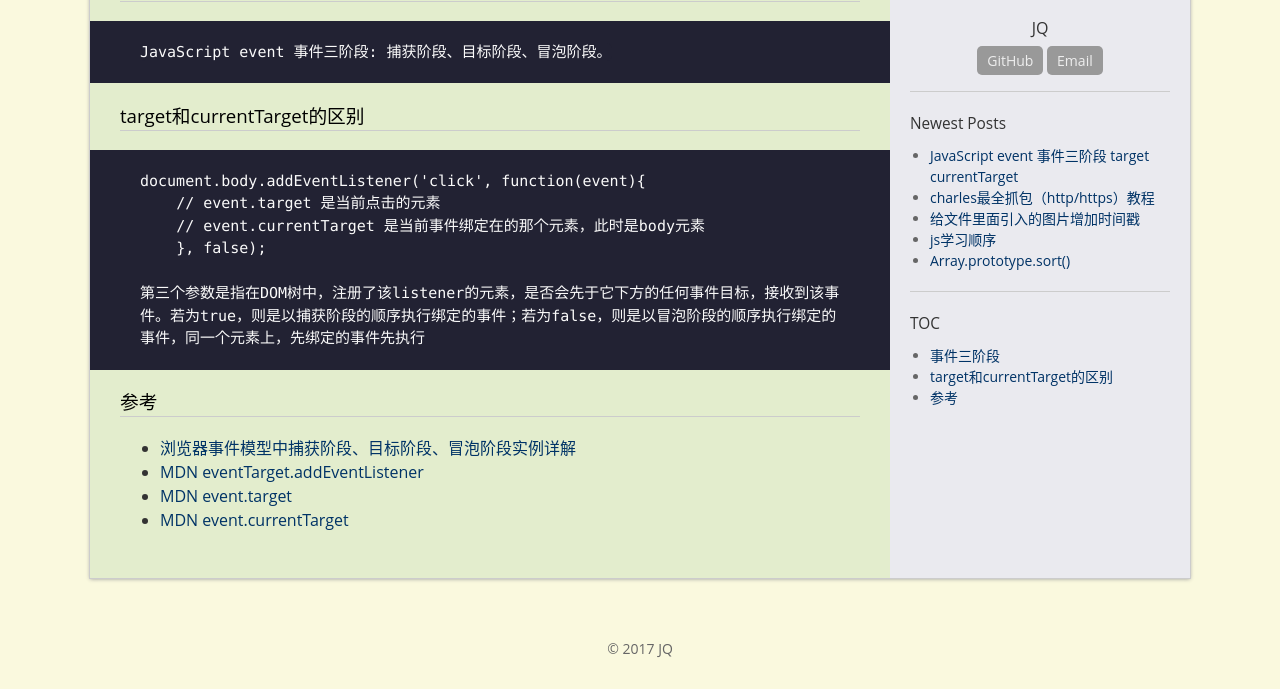
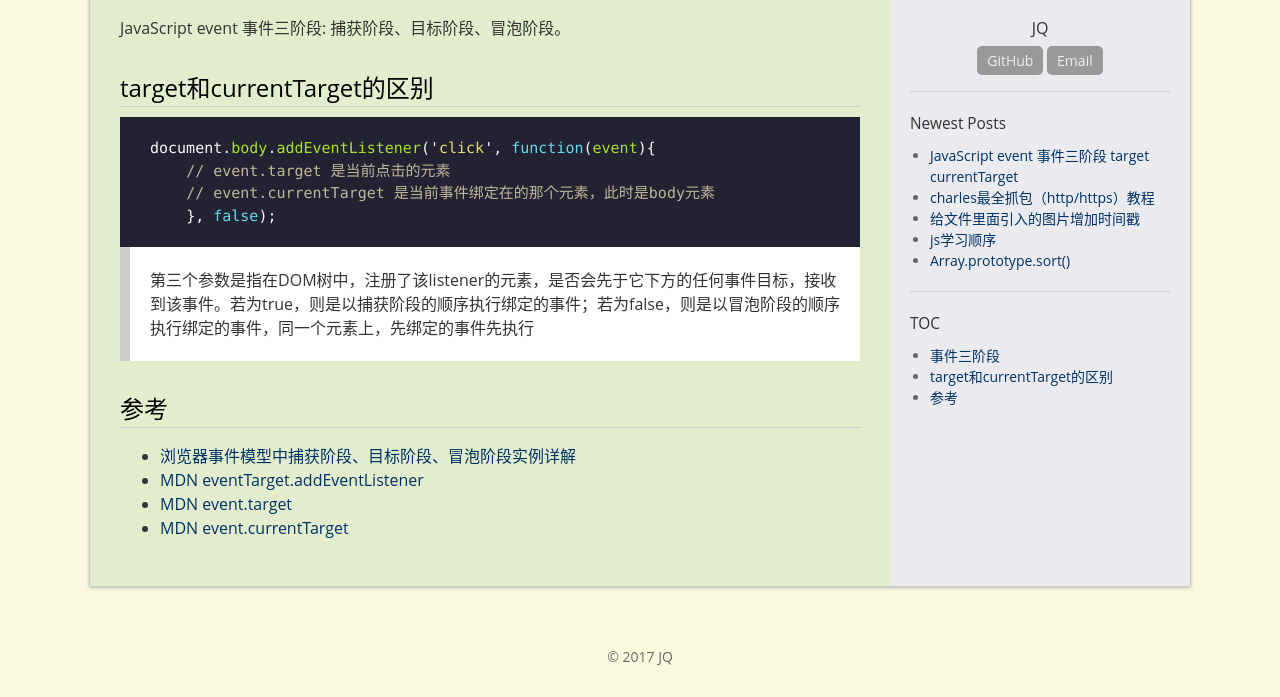
Before and after one commit to jqroom/jqroom.com, a Jekyll site: the page built from docs/_posts/2018-02-27-techstack-js-event.md, in a window 1280 px wide, cut to the strip 261-958 px from the top of the page. Built offline with Jekyll 4.4.1, drawn with Linux system fonts in a browser that asks for light colours.

Commit message:
调整样式

````diff
--- a/docs/_posts/2018-02-27-techstack-js-event.md
+++ b/docs/_posts/2018-02-27-techstack-js-event.md
@@ -1,23 +1,28 @@
 ---
 layout: post
-title: "JavaScript event 事件三阶段 target currentTarget"
+title: JavaScript event 事件三阶段 target currentTarget
 date: '2018-02-27 11:19'
 categories: techstack
 permalink: /techstack/js/20180227/event
 ---
 
-### 事件三阶段
-    JavaScript event 事件三阶段: 捕获阶段、目标阶段、冒泡阶段。
+# 事件三阶段
 
-### target和currentTarget的区别
-    document.body.addEventListener('click', function(event){
-        // event.target 是当前点击的元素
-        // event.currentTarget 是当前事件绑定在的那个元素，此时是body元素
-        }, false);
+JavaScript event 事件三阶段: 捕获阶段、目标阶段、冒泡阶段。
 
-    第三个参数是指在DOM树中，注册了该listener的元素，是否会先于它下方的任何事件目标，接收到该事件。若为true，则是以捕获阶段的顺序执行绑定的事件；若为false，则是以冒泡阶段的顺序执行绑定的事件，同一个元素上，先绑定的事件先执行
+# target和currentTarget的区别
 
-### 参考
+```javascript
+document.body.addEventListener('click', function(event){
+    // event.target 是当前点击的元素
+    // event.currentTarget 是当前事件绑定在的那个元素，此时是body元素
+    }, false);
+```
+
+> 第三个参数是指在DOM树中，注册了该listener的元素，是否会先于它下方的任何事件目标，接收到该事件。若为true，则是以捕获阶段的顺序执行绑定的事件；若为false，则是以冒泡阶段的顺序执行绑定的事件，同一个元素上，先绑定的事件先执行
+
+# 参考
+
 - [浏览器事件模型中捕获阶段、目标阶段、冒泡阶段实例详解](https://segmentfault.com/a/1190000003482372)
 - [MDN eventTarget.addEventListener](https://developer.mozilla.org/zh-CN/docs/Web/API/EventTarget/addEventListener)
 - [MDN event.target](https://developer.mozilla.org/zh-CN/docs/Web/API/Event/target)
--- a/docs/_sass/_base.scss
+++ b/docs/_sass/_base.scss
@@ -30,7 +30,7 @@ code {
 }
 pre {
 	overflow-x: auto;
-	padding: 20px 50px;
+	padding: 20px 30px;
 }
 pre, pre code {
 	color: #fafafa;
--- a/docs/_sass/_post.scss
+++ b/docs/_sass/_post.scss
@@ -1,10 +1,12 @@
 .post {
     .post-header {
+        position: relative;
     	margin: 0 100px;
     	padding: 20px;
         .post-title {
         	font-size:28px;
         	font-weight: normal;
+            text-align: center;
         	margin: 0 -100px;
         	@include media-query($on-palm) {
         		font-size: 34px;
@@ -14,6 +16,8 @@
         	color:#999;
         	font-size:$small-font-size;
         	margin: 0 -100px;
+            position: absolute;
+            right: 0;
         }
         @include media-query($on-palm) {
     		text-align:center;
@@ -38,7 +42,7 @@
         }
 
         pre {
-        	margin: 0 -30px;
+        	margin: 0;
             @include media-query($on-palm) {
 		        margin: 0 -10px;
             }
````
Also changed, not shown: docs/_posts/2017-07-18-collection-alibaba.md (+1 -1 lines), docs/_posts/2017-11-10-techstack-js.md (+0 -1 lines).
